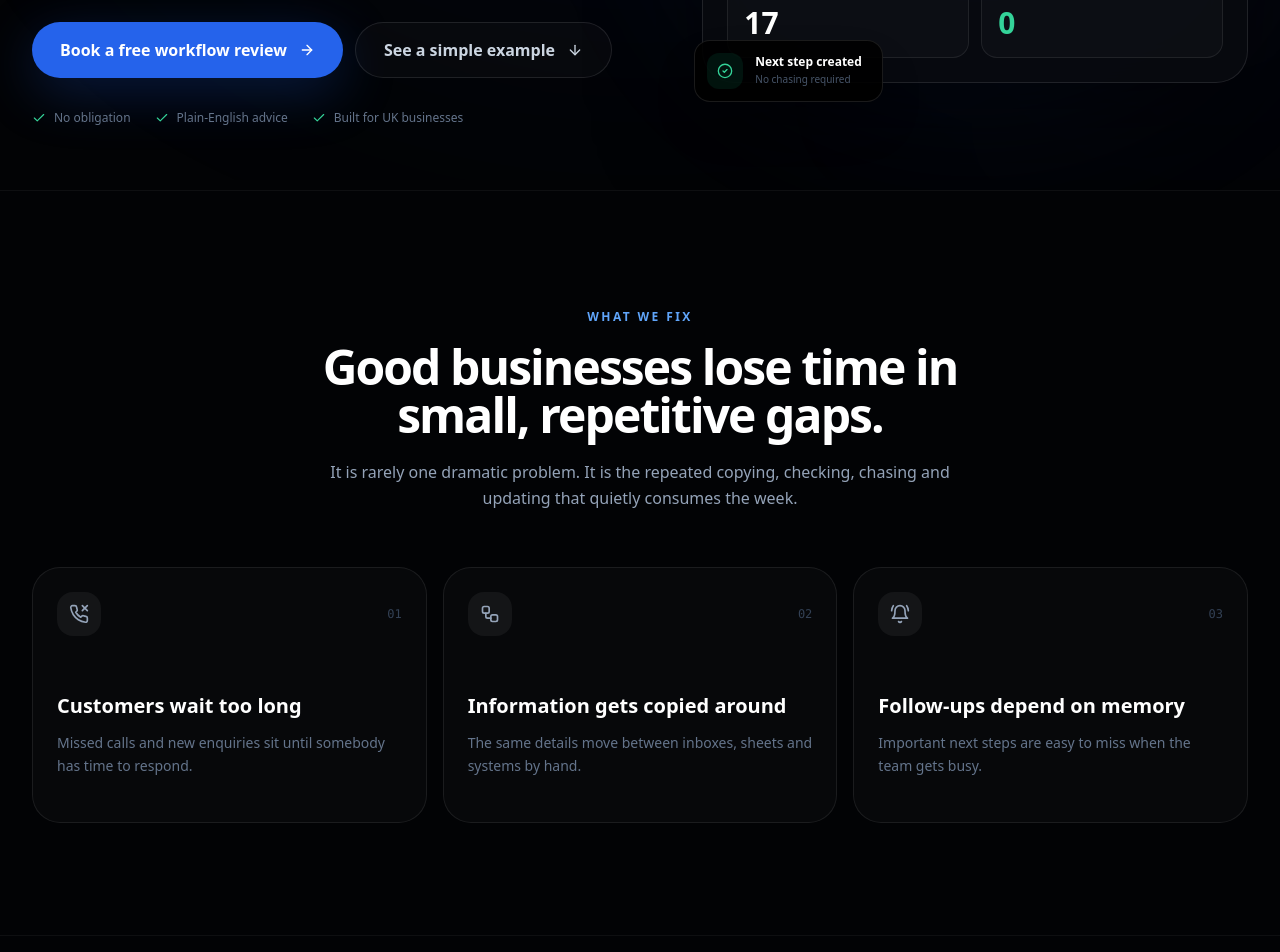
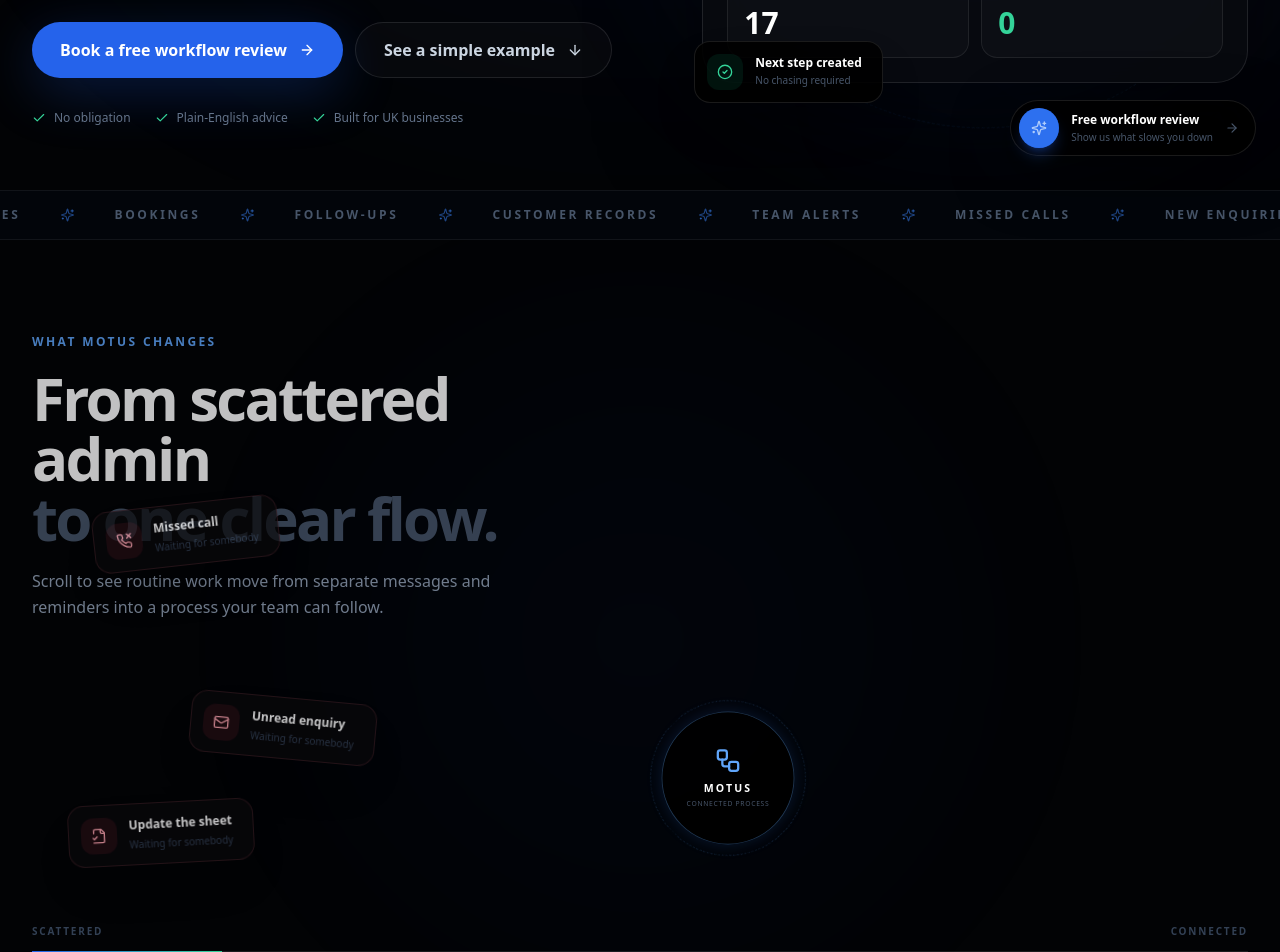
Before and after one commit to Motusai84/motus-agency-site, a React (Vite) app: page / in a window 1280 px wide. Shown: the part 620-1572 px from the top of the page. Built offline with nearby package versions, Linux system fonts and the light colour scheme; the HTML template or start-up script is replaced by a standard one.

Commit message:
Add cinematic scroll-driven interactions

```diff
--- a/src/App.tsx
+++ b/src/App.tsx
@@ -2,7 +2,6 @@
   ArrowDown,
   ArrowRight,
   BellRing,
-  Building2,
   CalendarCheck2,
   Check,
   CheckCircle2,
@@ -32,7 +31,7 @@
   useTransform,
   type Variants,
 } from "framer-motion";
-import { useState, type FormEvent } from "react";
+import { useRef, useState, type FormEvent } from "react";
 
 const NAV_ITEMS = [
   { label: "What we fix", id: "problems" },
@@ -320,42 +319,9 @@
           </div>
         </section>
 
-        <section id="problems" className="relative border-t border-white/5 px-5 py-24 md:px-8 md:py-28">
-          <div className="mx-auto max-w-7xl">
-            <SectionIntro
-              eyebrow="What we fix"
-              title="Good businesses lose time in small, repetitive gaps."
-              text="It is rarely one dramatic problem. It is the repeated copying, checking, chasing and updating that quietly consumes the week."
-            />
+        <MotionRibbon />
 
-            <motion.div
-              initial="hidden"
-              whileInView="visible"
-              viewport={{ once: true, margin: "-80px" }}
-              variants={stagger}
-              className="mt-14 grid gap-4 md:grid-cols-3"
-            >
-              <ProblemCard
-                icon={PhoneMissed}
-                number="01"
-                title="Customers wait too long"
-                text="Missed calls and new enquiries sit until somebody has time to respond."
-              />
-              <ProblemCard
-                icon={Workflow}
-                number="02"
-                title="Information gets copied around"
-                text="The same details move between inboxes, sheets and systems by hand."
-              />
-              <ProblemCard
-                icon={BellRing}
-                number="03"
-                title="Follow-ups depend on memory"
-                text="Important next steps are easy to miss when the team gets busy."
-              />
-            </motion.div>
-          </div>
-        </section>
+        <ChaosToClarityScene />
 
         <section id="example" className="relative border-t border-white/5 px-5 py-24 md:px-8 md:py-28">
           <div className="mx-auto max-w-7xl">
@@ -545,6 +511,8 @@
         </div>
       </footer>
 
+      <FloatingReviewControl onClick={openReview} />
+
       <AnimatePresence>
         {reviewOpen && (
           <ReviewPanel
@@ -569,8 +537,18 @@
   return (
     <div className="relative">
       <div className="absolute inset-8 rounded-full bg-blue-600/20 blur-[100px]" />
+      <motion.div
+        animate={{ rotate: 360 }}
+        transition={{ duration: 42, repeat: Infinity, ease: "linear" }}
+        className="absolute -inset-8 rounded-full border border-dashed border-blue-500/10"
+      />
       <div className="relative overflow-hidden rounded-[32px] border border-white/10 bg-[#080a0f]/95 p-4 shadow-[0_40px_100px_rgba(0,0,0,.55)] backdrop-blur-xl sm:p-6">
         <div className="engine-grid absolute inset-0 opacity-20" />
+        <motion.div
+          animate={{ y: ["-10%", "620%"] }}
+          transition={{ duration: 4.8, repeat: Infinity, ease: "linear", repeatDelay: 1.2 }}
+          className="absolute left-0 right-0 top-0 h-px bg-gradient-to-r from-transparent via-blue-400/70 to-transparent shadow-[0_0_24px_rgba(96,165,250,.7)]"
+        />
         <div className="relative z-10">
           <div className="flex items-center justify-between border-b border-white/[0.08] pb-5">
             <div>
@@ -638,7 +616,161 @@
           <span className="mt-0.5 block text-[10px] text-slate-600">No chasing required</span>
         </div>
       </motion.div>
+
+      <motion.div
+        animate={{ y: [0, 7, 0], rotate: [-2, 1, -2] }}
+        transition={{ duration: 5.4, repeat: Infinity, ease: "easeInOut" }}
+        className="absolute -right-3 top-24 hidden w-40 rounded-2xl border border-white/10 bg-black/90 p-3 shadow-2xl md:block"
+      >
+        <span className="flex items-center gap-2 text-[10px] font-bold uppercase tracking-wider text-blue-400">
+          <Zap className="h-3 w-3" />
+          Response time
+        </span>
+        <strong className="mt-3 block text-2xl font-semibold">12 sec</strong>
+        <span className="mt-1 block text-[10px] text-slate-600">Previously: 3 hours</span>
+      </motion.div>
     </div>
+  );
+}
+
+function MotionRibbon() {
+  const items = ["Missed calls", "New enquiries", "Bookings", "Follow-ups", "Customer records", "Team alerts"];
+  return (
+    <div className="relative overflow-hidden border-y border-white/[0.06] bg-blue-500/[0.025] py-4" aria-hidden="true">
+      <motion.div
+        animate={{ x: ["0%", "-50%"] }}
+        transition={{ duration: 24, repeat: Infinity, ease: "linear" }}
+        className="flex w-max items-center"
+      >
+        {[...items, ...items].map((item, index) => (
+          <div key={`${item}-${index}`} className="flex items-center">
+            <span className="mx-6 whitespace-nowrap text-xs font-bold uppercase tracking-[0.22em] text-slate-600 sm:mx-10">{item}</span>
+            <Sparkles className="h-3.5 w-3.5 text-blue-500/50" />
+          </div>
+        ))}
+      </motion.div>
+    </div>
+  );
+}
+
+function ChaosToClarityScene() {
+  const sceneRef = useRef<HTMLElement>(null);
+  const { scrollYProgress } = useScroll({
+    target: sceneRef,
+    offset: ["start start", "end end"],
+  });
+  const introOpacity = useTransform(scrollYProgress, [0, 0.15, 0.32], [1, 1, 0.25]);
+  const sourceOpacity = useTransform(scrollYProgress, [0.05, 0.25, 0.55], [0, 1, 0.15]);
+  const coreScale = useTransform(scrollYProgress, [0.2, 0.48, 0.68], [0.75, 1, 1.08]);
+  const coreGlow = useTransform(scrollYProgress, [0.25, 0.58], [0.15, 0.65]);
+  const resultOpacity = useTransform(scrollYProgress, [0.48, 0.7, 0.92], [0, 1, 1]);
+  const progressWidth = useTransform(scrollYProgress, [0.08, 0.88], ["0%", "100%"]);
+  const clutter = [
+    { icon: PhoneMissed, label: "Missed call", left: "5%", top: "29%", rotate: -8 },
+    { icon: Mail, label: "Unread enquiry", left: "13%", top: "59%", rotate: 5 },
+    { icon: FileCheck2, label: "Update the sheet", left: "3%", top: "76%", rotate: -3 },
+  ];
+  const results = [
+    { icon: MessageSquareText, label: "Reply sent", right: "5%", top: "29%" },
+    { icon: CalendarCheck2, label: "Next step booked", right: "12%", top: "57%" },
+    { icon: BellRing, label: "Team notified", right: "4%", top: "75%" },
+  ];
+
+  return (
+    <section ref={sceneRef} id="problems" className="relative h-[220vh] border-b border-white/5">
+      <div className="sticky top-0 flex h-screen items-center overflow-hidden px-5 py-20 md:px-8">
+        <div className="engine-grid absolute inset-0 opacity-[0.12] [mask-image:radial-gradient(circle_at_center,black,transparent_75%)]" />
+        <motion.div
+          style={{ opacity: coreGlow }}
+          className="absolute left-1/2 top-1/2 h-[50vw] max-h-[700px] w-[50vw] max-w-[700px] -translate-x-1/2 -translate-y-1/2 rounded-full bg-blue-600/20 blur-[130px]"
+        />
+
+        <div className="relative mx-auto h-[78vh] w-full max-w-7xl">
+          <motion.div style={{ opacity: introOpacity }} className="absolute left-0 top-0 max-w-xl">
+            <span className="text-xs font-bold uppercase tracking-[0.2em] text-blue-400">What Motus changes</span>
+            <h2 className="mt-4 text-4xl font-semibold tracking-[-0.045em] md:text-6xl">
+              From scattered admin
+              <span className="block text-slate-600">to one clear flow.</span>
+            </h2>
+            <p className="mt-5 max-w-lg leading-relaxed text-slate-400">
+              Scroll to see routine work move from separate messages and reminders into a process your team can follow.
+            </p>
+          </motion.div>
+
+          <motion.div style={{ opacity: sourceOpacity }}>
+            {clutter.map((item, index) => (
+              <motion.div
+                key={item.label}
+                animate={{ y: [0, index % 2 ? 7 : -7, 0], rotate: [item.rotate, item.rotate + 2, item.rotate] }}
+                transition={{ duration: 5 + index, repeat: Infinity, ease: "easeInOut" }}
+                style={{ left: item.left, top: item.top }}
+                className="absolute flex items-center gap-3 rounded-2xl border border-rose-400/15 bg-[#0b090c]/90 p-3 pr-5 shadow-2xl"
+              >
+                <span className="grid h-9 w-9 place-items-center rounded-xl bg-rose-500/10 text-rose-300">
+                  <item.icon className="h-4 w-4" />
+                </span>
+                <div>
+                  <strong className="block text-xs">{item.label}</strong>
+                  <span className="mt-1 block text-[10px] text-slate-700">Waiting for somebody</span>
+                </div>
+              </motion.div>
+            ))}
+          </motion.div>
+
+          <motion.div
+            style={{ scale: coreScale }}
+            className="absolute left-1/2 top-[58%] z-20 -translate-x-1/2 -translate-y-1/2"
+          >
+            <motion.div
+              animate={{ boxShadow: ["0 0 20px rgba(59,130,246,.15)", "0 0 70px rgba(59,130,246,.4)", "0 0 20px rgba(59,130,246,.15)"] }}
+              transition={{ duration: 3.5, repeat: Infinity }}
+              className="relative grid h-32 w-32 place-items-center rounded-full border border-blue-400/35 bg-black/90 sm:h-44 sm:w-44"
+            >
+              <motion.div
+                animate={{ rotate: 360 }}
+                transition={{ duration: 18, repeat: Infinity, ease: "linear" }}
+                className="absolute -inset-4 rounded-full border border-dashed border-blue-400/20"
+              />
+              <div className="text-center">
+                <Workflow className="mx-auto h-7 w-7 text-blue-400 sm:h-9 sm:w-9" />
+                <strong className="mt-2 block text-xs tracking-[0.2em] sm:text-sm">MOTUS</strong>
+                <span className="mt-1 hidden text-[9px] uppercase tracking-widest text-slate-600 sm:block">Connected process</span>
+              </div>
+            </motion.div>
+          </motion.div>
+
+          <motion.div style={{ opacity: resultOpacity }}>
+            {results.map((item, index) => (
+              <motion.div
+                key={item.label}
+                initial={{ x: 16 }}
+                whileInView={{ x: 0 }}
+                style={{ right: item.right, top: item.top }}
+                className="absolute flex items-center gap-3 rounded-2xl border border-emerald-400/20 bg-[#07100d]/90 p-3 pr-5 shadow-2xl"
+              >
+                <span className="grid h-9 w-9 place-items-center rounded-xl bg-emerald-500/10 text-emerald-400">
+                  <item.icon className="h-4 w-4" />
+                </span>
+                <div>
+                  <strong className="block text-xs">{item.label}</strong>
+                  <span className="mt-1 block text-[10px] text-slate-600">Completed and recorded</span>
+                </div>
+              </motion.div>
+            ))}
+          </motion.div>
+
+          <div className="absolute bottom-0 left-0 right-0">
+            <div className="mb-3 flex items-center justify-between text-[10px] font-bold uppercase tracking-[0.18em] text-slate-700">
+              <span>Scattered</span>
+              <span>Connected</span>
+            </div>
+            <div className="h-px overflow-hidden bg-white/10">
+              <motion.div style={{ width: progressWidth }} className="h-full bg-gradient-to-r from-blue-600 to-emerald-400 shadow-[0_0_14px_#60a5fa]" />
+            </div>
+          </div>
+        </div>
+      </div>
+    </section>
   );
 }
 
@@ -654,21 +786,6 @@
       <motion.span variants={reveal} className="text-xs font-bold uppercase tracking-[0.2em] text-blue-400">{eyebrow}</motion.span>
       <motion.h2 variants={reveal} className="mt-4 text-4xl font-semibold tracking-[-0.04em] md:text-5xl">{title}</motion.h2>
       <motion.p variants={reveal} className="mx-auto mt-5 max-w-2xl leading-relaxed text-slate-400">{text}</motion.p>
-    </motion.div>
-  );
-}
-
-function ProblemCard({ icon: Icon, number, title, text }: { icon: LucideIcon; number: string; title: string; text: string }) {
-  return (
-    <motion.div variants={reveal} className="group min-h-64 rounded-[28px] border border-white/[0.08] bg-white/[0.025] p-6 transition hover:border-blue-500/20 hover:bg-blue-500/[0.035]">
-      <div className="flex items-center justify-between">
-        <span className="grid h-11 w-11 place-items-center rounded-2xl bg-white/5 text-slate-400 transition group-hover:bg-blue-500/10 group-hover:text-blue-400">
-          <Icon className="h-5 w-5" />
-        </span>
-        <span className="font-mono text-xs text-slate-700">{number}</span>
-      </div>
-      <h3 className="mt-14 text-xl font-semibold">{title}</h3>
-      <p className="mt-3 text-sm leading-relaxed text-slate-500">{text}</p>
     </motion.div>
   );
 }
@@ -739,6 +856,33 @@
       <h3 className="mt-5 font-semibold">{title}</h3>
       <p className="mt-2 text-sm leading-relaxed text-slate-500">{text}</p>
     </motion.div>
+  );
+}
+
+function FloatingReviewControl({ onClick }: { onClick: () => void }) {
+  return (
+    <motion.button
+      id="floating-review-btn"
+      type="button"
+      onClick={onClick}
+      initial={{ opacity: 0, y: 24 }}
+      animate={{ opacity: 1, y: 0 }}
+      transition={{ delay: 1.2, duration: 0.7, ease: [0.16, 1, 0.3, 1] }}
+      whileHover={{ scale: 1.03 }}
+      whileTap={{ scale: 0.97 }}
+      className="group fixed bottom-4 right-4 z-40 flex h-14 items-center gap-3 rounded-full border border-white/10 bg-black/85 p-2 pr-4 shadow-[0_18px_55px_rgba(0,0,0,.5)] backdrop-blur-xl sm:bottom-6 sm:right-6"
+      aria-label="Open free workflow review"
+    >
+      <span className="relative grid h-10 w-10 place-items-center rounded-full bg-blue-600 text-white shadow-lg shadow-blue-600/30">
+        <Sparkles className="h-4 w-4" />
+        <span className="motion-status-ping absolute inset-0 rounded-full bg-blue-500/40" />
+      </span>
+      <span className="text-left">
+        <strong className="block text-xs font-semibold text-white">Free workflow review</strong>
+        <span className="mt-0.5 hidden text-[10px] text-slate-600 sm:block">Show us what slows you down</span>
+      </span>
+      <ArrowRight className="h-3.5 w-3.5 text-slate-600 transition-transform group-hover:translate-x-1 group-hover:text-blue-400" />
+    </motion.button>
   );
 }
 
```
